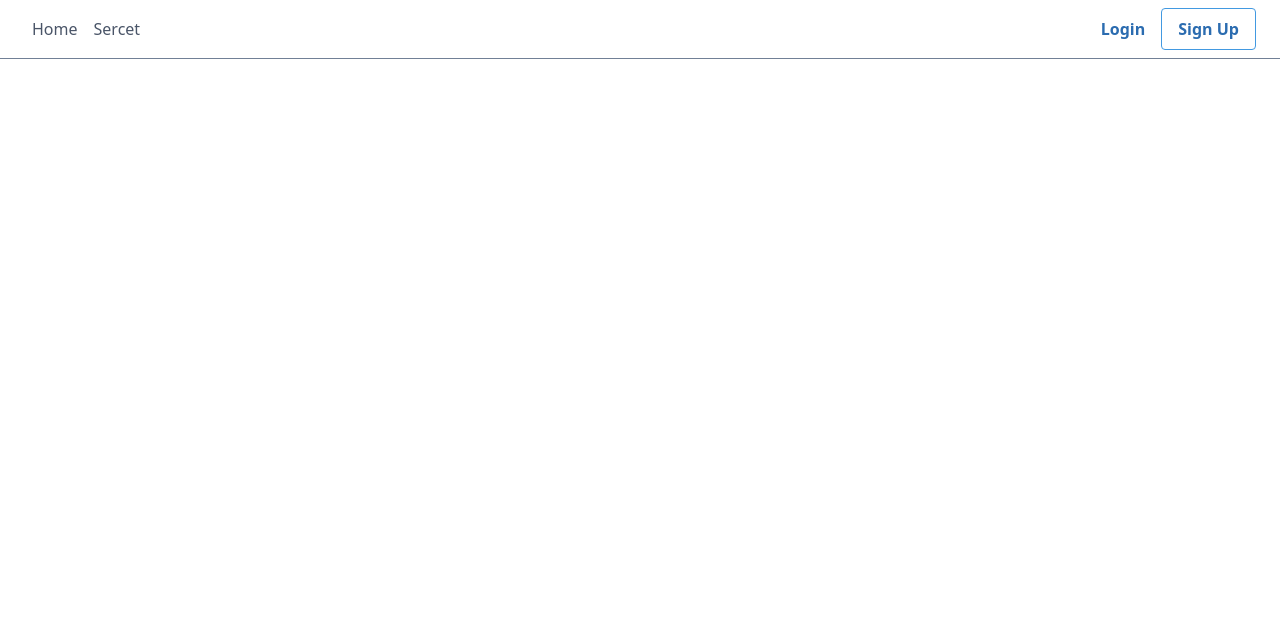
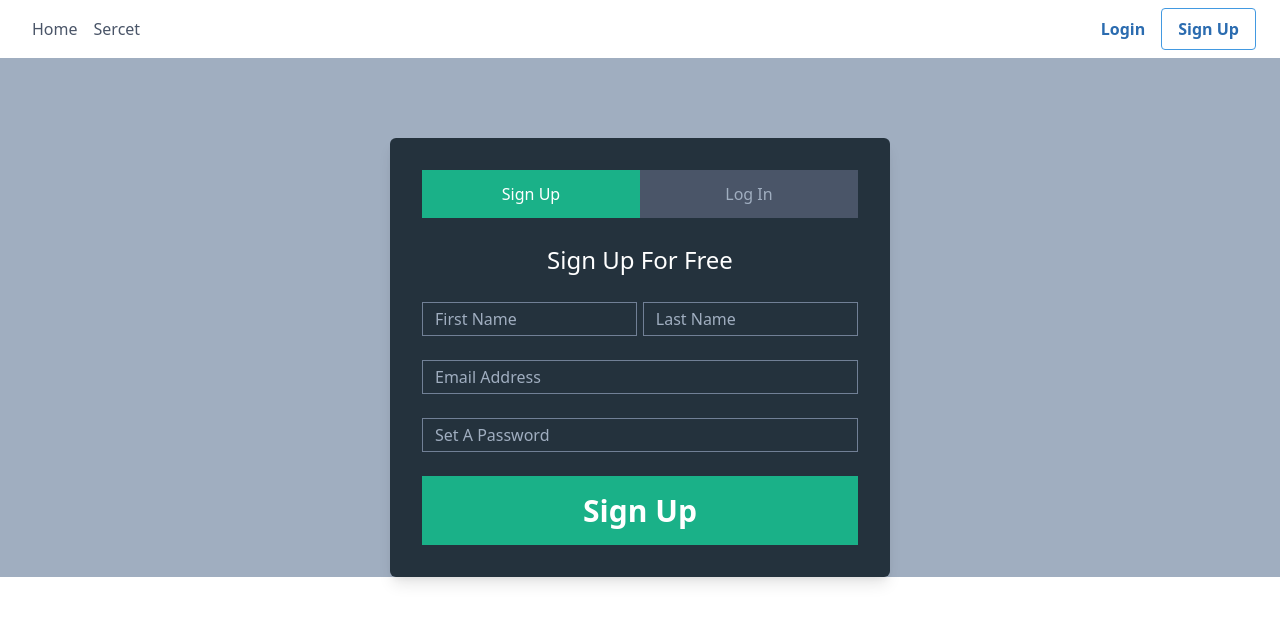
Before and after one commit to doantu05150/fe-test, a Vue app: page / in a window 1280 px wide. Shown: the top 622 px of the page. Built offline with nearby package versions, Linux system fonts and the light colour scheme.

Commit message:
done form login, sign up

```diff
--- /dev/null
+++ b/src/components/common/FormButton.vue
@@ -0,0 +1,21 @@
+<template>
+  <div>
+    <button @click="submit()" class="bg-primary py-3 w-full text-white text-3xl font-semibold">{{ title }}</button>
+  </div>
+</template>
+
+<script>
+export default {
+  props: {
+    title: {
+      type: String,
+      require: true
+    }
+  },
+  methods: {
+    submit() {
+      this.$emit('validations')
+    }
+  }
+}
+</script>
--- /dev/null
+++ b/src/components/common/FormWrapper.vue
@@ -0,0 +1,58 @@
+<template>
+  <div>
+    <div class="w-form bg-form p-8 rounded-md shadow-lg">
+      <div class="flex">
+        <div @click="changeForm(true)" class="btn-header" :class="signUp ? 'active' : 'inactive'">
+          Sign Up
+        </div>
+        <div @click="changeForm(false)" class="btn-header" :class="signUp ? 'inactive' : 'active'">
+          Log In
+        </div>
+      </div>
+      <div class="text-2xl text-white text-center py-6">{{ signUp ? 'Sign Up For Free' : 'Welcome back'}}</div>
+      <div>
+        <login-form v-if="!signUp" />
+        <sign-up-form v-else />
+      </div>
+    </div>
+  </div>
+</template>
+
+<script>
+import Login from './Login'
+import SignUp from './SignUp'
+
+export default {
+  components: {
+    'login-form': Login,
+    'sign-up-form': SignUp
+  },
+  data() {
+    return {
+      signUp: true
+    }
+  },
+  methods: {
+    changeForm(value) {
+      if (this.signUp === value) {
+        return
+      }
+      this.signUp = value
+    }
+  }
+}
+</script>
+
+<style scoped>
+.btn-header {
+  @apply text-center flex-1 p-3 cursor-pointer
+}
+
+.active {
+  @apply text-white bg-primary
+}
+
+.inactive {
+  @apply text-gray-500 bg-gray-700
+}
+</style>
--- a/src/components/common/Login.vue
+++ b/src/components/common/Login.vue
@@ -0,0 +1,51 @@
+<template>
+  <div>
+    <div>
+      <div class="mb-6">
+        <input v-model="email" type="text" class="input ml-1" :class="errors.email ? 'border-red-400' : 'border-gray-600'" placeholder="Email Address" />
+      </div>
+      <div class="mb-6">
+        <input v-model="pwd" type="text" class="input ml-1" :class="errors.pwd ? 'border-red-400' : 'border-gray-600'" placeholder="Set A Password" />
+      </div>
+    </div>
+    <div href="#" class="text-right text-green-700 mb-6 cursor-pointer text-sm">Forgot Password?</div>
+    <btn-form title="Login" @validations="validations" />
+  </div>
+</template>
+
+<script>
+import FormButton from './FormButton'
+
+export default {
+  components: {
+    'btn-form': FormButton
+  },
+  data() {
+    return {
+      email: '',
+      pwd: '',
+      errors: {}
+    }
+  },
+  methods: {
+    validations() {
+      this.errors = {}
+      const length = {
+        length: 'You must fill this field!'
+      }
+      if (!this.email) {
+        this.errors = Object.assign(this.errors, {'email': length})
+      }
+      if (!this.pwd) {
+        this.errors = Object.assign(this.errors, {'pwd': length})
+      }
+    }
+  }
+}
+</script>
+
+<style scoped>
+.input {
+  @apply py-1 px-3 bg-transparent border text-white flex-1 w-full
+}
+</style>
--- a/src/components/common/Navbar.vue
+++ b/src/components/common/Navbar.vue
@@ -1,10 +1,10 @@
 <template>
   <div>
-    <div class="border-b border-gray-600 px-6 py-2">
+    <div class="px-6 py-2">
       <div class="flex items-center">
         <div class="flex-1">
           <router-link to="/" class="nav-link hover:font-medium">Home</router-link>
-          <router-link to="/sercet" class="nav-link hover:font-medium">Sercet</router-link>
+          <router-link to="#" class="nav-link hover:font-medium">Sercet</router-link>
         </div>
         <div>
           <button class="btn-home hover:text-blue-900">Login</button>
@@ -17,6 +17,16 @@
   </div>
 </template>
 
+<script>
+export default {
+  methods: {
+    openForm() {
+      console.log('xx')
+    }
+  }
+}
+</script>
+
 <style scoped>
 .nav-link {
   @apply text-gray-700 px-2
--- a/src/components/common/SignUp.vue
+++ b/src/components/common/SignUp.vue
@@ -0,0 +1,64 @@
+<template>
+  <div>
+    <div>
+      <div class="flex content-between mb-6">
+        <input v-model="firstName" type="text" class="input" :class="errors.firstName ? 'border-red-400' : 'border-gray-600'" placeholder="First Name" />
+        <div class="w-3"></div>
+        <input v-model="lastName" type="text" class="input" :class="errors.lastName ? 'border-red-400' : 'border-gray-600'" placeholder="Last Name" />
+      </div>
+      <div class="mb-6">
+        <input v-model="email" type="text" class="input ml-1" :class="errors.email ? 'border-red-400' : 'border-gray-600'" placeholder="Email Address" />
+      </div>
+      <div class="mb-6">
+        <input v-model="pwd" type="text" class="input ml-1" :class="errors.pwd ? 'border-red-400' : 'border-gray-600'" placeholder="Set A Password" />
+      </div>
+    </div>
+    <btn-form title="Sign Up" @validations="validations" />
+  </div>
+</template>
+
+<script>
+import FormButton from './FormButton'
+
+export default {
+  components: {
+    'btn-form': FormButton
+  },
+  data() {
+    return {
+      firstName: '',
+      lastName: '',
+      email: '',
+      pwd: '',
+      errors: {}
+    }
+  },
+  methods: {
+    validations() {
+      this.errors = {}
+      const length = {
+        length: 'You must fill this field!'
+      }
+      if (!this.firstName) {
+        this.errors = Object.assign(this.errors, {'firstName': length})
+      }
+      if (!this.lastName) {
+        this.errors = Object.assign(this.errors, {'lastName': length})
+      }
+      if (!this.email) {
+        this.errors = Object.assign(this.errors, {'email': length})
+      }
+      if (!this.pwd) {
+        this.errors = Object.assign(this.errors, {'pwd': length})
+      }
+      console.log(this.errors)
+    }
+  }
+}
+</script>
+
+<style scoped>
+.input {
+  @apply py-1 px-3 bg-transparent border text-white w-full ml-0 mr-0
+}
+</style>
--- a/src/components/common/index.js
+++ b/src/components/common/index.js
@@ -1 +1,3 @@
 export { default as TNavbar } from './Navbar'
+
+export { default as TFormWrapper } from './FormWrapper'
--- a/src/pages/Home.vue
+++ b/src/pages/Home.vue
@@ -2,16 +2,22 @@
   <div>
     <div class="container-fluid h-screen">
       <t-navbar />
+      <div class="flex content-center justify-center bg-gray-500">
+        <div class="mx-auto pt-20">
+          <t-form />
+        </div>
+      </div>
     </div>
   </div>
 </template>
 
 <script>
-import { TNavbar } from '@/components/common'
+import { TNavbar, TFormWrapper } from '@/components/common'
 
 export default {
   components: {
-    't-navbar': TNavbar
+    't-navbar': TNavbar,
+    't-form': TFormWrapper
   }
 }
 </script>
--- a/tailwind.config.js
+++ b/tailwind.config.js
@@ -1,6 +1,14 @@
 module.exports = {
   theme: {
-    extend: {},
+    extend: {
+      width: {
+        'form': '500px'
+      },
+      backgroundColor: {
+        'form': '#24323d',
+        'primary': '#1ab188'
+      },
+    },
   },
   variants: {},
   plugins: [],
```
